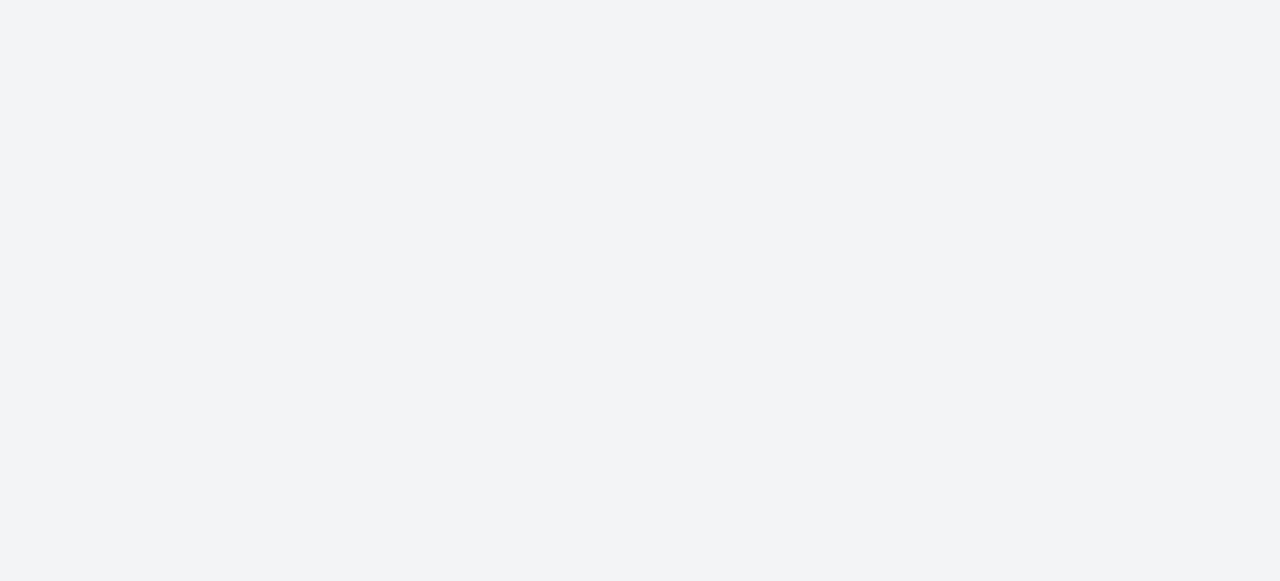
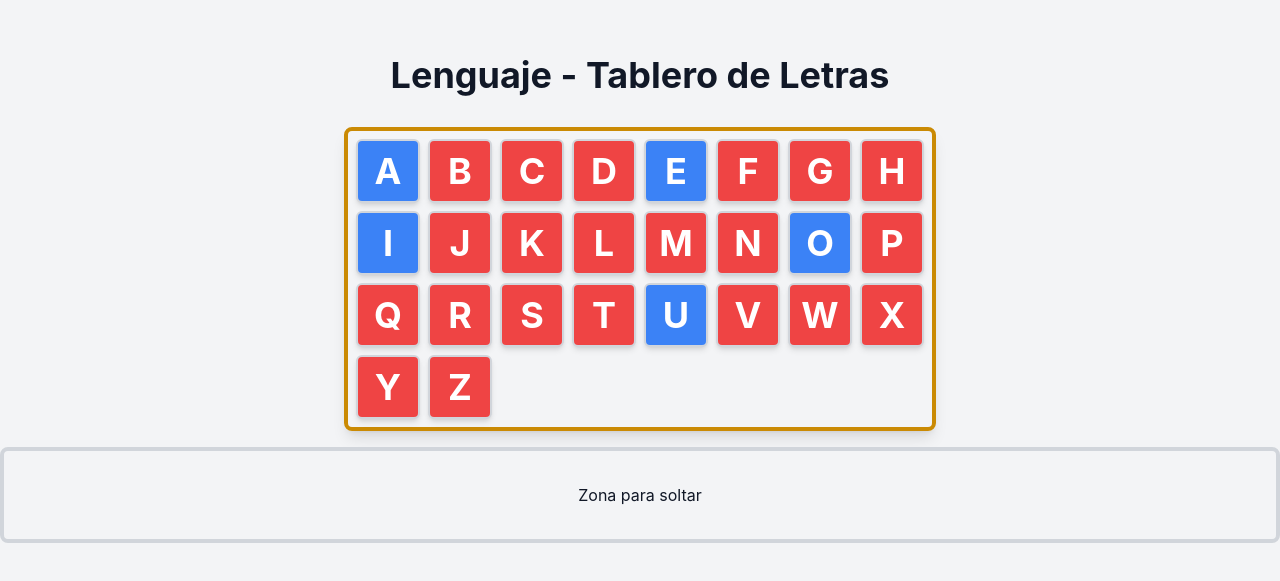
Before and after one commit to Allan07022003/frontend, a React (Create React App) app: page /language in a window 1280 px wide. Before the commit this address had no page. Shown: the part 101-682 px from the top of the page. Built offline with nearby package versions, Linux system fonts and the light colour scheme; sample sign-in values are in the browser's storage.

Commit message:
Refactorizar estilos y agregar campo de grado en la página de administración

```diff
--- a/src/App.js
+++ b/src/App.js
@@ -1,25 +1,33 @@
-import React from 'react';
-import { BrowserRouter as Router, Route, Routes, Navigate } from 'react-router-dom';
-import MathDashboard from './subjects/Math/MathDashboard'; // Dashboard de matemáticas
-import FractionBoard from './subjects/Math/Fractions/FractionBoard'; // Tablero de fracciones
-import SubtractionActivity from './subjects/Math/subtraction/SubtractionActivity'; // Actividad de restas con tiras
-import { AssistantProvider } from './context/AssistantContext'; // Proveedor del contexto del asistente
-import { Toaster } from 'react-hot-toast'; // Notificaciones
+import React from "react";
+import {
+  BrowserRouter as Router,
+  Route,
+  Routes,
+  Navigate,
+} from "react-router-dom";
+// rutas de materias
+import MathDashboard from "./subjects/Math/MathDashboard"; // Dashboard de matemáticas
+import FractionBoard from "./subjects/Math/Fractions/FractionBoard"; // Tablero de fracciones
+import SubtractionActivity from "./subjects/Math/subtraction/SubtractionActivity"; // Actividad de restas con tiras
+import Activity from "./subjects/Lenguaje/Activity";
+
+import { AssistantProvider } from "./context/AssistantContext"; // Proveedor del contexto del asistente
+import { Toaster } from "react-hot-toast"; // Notificaciones
 
 // Importaciones necesarias para React DnD
-import { DndProvider } from 'react-dnd';
-import { HTML5Backend } from 'react-dnd-html5-backend';
-import { TouchBackend } from 'react-dnd-touch-backend';
-import { isMobile } from 'react-device-detect'; // Detectar si es un dispositivo móvil
+import { DndProvider } from "react-dnd";
+import { HTML5Backend } from "react-dnd-html5-backend";
+import { TouchBackend } from "react-dnd-touch-backend";
+import { isMobile } from "react-device-detect"; // Detectar si es un dispositivo móvil
 
 // Importaciones para el sistema de autenticación
-import Login from './pages/Login';
-import Register from './pages/Register';
-import Dashboard from './pages/Dashboard';
-import ProtectedRoute from './utils/ProtectedRoute'; // Rutas protegidas
-import AdminDashboard from './pages/adminDashboard'; // Importar la página de admin
-import ResetPassword from './pages/ResetPassword'; // Importar la página de solicitud de restablecimiento de contraseña
-import ResetPasswordForm from './pages/NewPassword'; // Importar la página de restablecimiento de contraseña con token
+import Login from "./pages/Login";
+import Register from "./pages/Register";
+import Dashboard from "./pages/Dashboard";
+import ProtectedRoute from "./utils/ProtectedRoute"; // Rutas protegidas
+import AdminDashboard from "./pages/adminDashboard"; // Importar la página de admin
+import ResetPassword from "./pages/ResetPassword"; // Importar la página de solicitud de restablecimiento de contraseña
+import ResetPasswordForm from "./pages/NewPassword"; // Importar la página de restablecimiento de contraseña con token
 
 function App() {
   return (
@@ -41,7 +49,10 @@ function App() {
               <Route path="/reset-password" element={<ResetPassword />} />
 
               {/* Nueva ruta para restablecer la contraseña utilizando el token */}
-              <Route path="/reset-password/:token" element={<ResetPasswordForm />} />
+              <Route
+                path="/reset-password/:token"
+                element={<ResetPasswordForm />}
+              />
 
               {/* Ruta protegida del dashboard */}
               <Route
@@ -82,6 +93,16 @@ function App() {
                   </ProtectedRoute>
                 }
               />
+              {/* ruta para modulo de lenguaje */}
+
+              <Route
+                path="/language"
+                element={
+                  <ProtectedRoute>
+                    <Activity />
+                  </ProtectedRoute>
+                }
+              />
 
               {/* Ruta para el panel de administración */}
               <Route
--- /dev/null
+++ b/src/subjects/Lenguaje/Activity.js
@@ -0,0 +1,21 @@
+import React from 'react';
+import { DndProvider } from 'react-dnd';
+import { HTML5Backend } from 'react-dnd-html5-backend';
+import { TouchBackend } from 'react-dnd-touch-backend';
+import { isMobile } from 'react-device-detect';
+import LetterBox from './components/LetterBox';
+import DropZone from './components/DropZone';
+
+const Activity = () => {
+  return (
+    <DndProvider backend={isMobile ? TouchBackend : HTML5Backend}>
+      <div className="min-h-screen flex flex-col items-center justify-center bg-gray-100">
+        <h1 className="text-4xl font-bold mb-4">Lenguaje - Tablero de Letras</h1>
+        <LetterBox />
+        <DropZone />
+      </div>
+    </DndProvider>
+  );
+};
+
+export default Activity;
--- /dev/null
+++ b/src/subjects/Lenguaje/components/DropZone.js
@@ -0,0 +1,37 @@
+import React from 'react';
+import { useDrop } from 'react-dnd';
+
+const speak = (text) => {
+  if ('speechSynthesis' in window) {
+    const utterance = new SpeechSynthesisUtterance(text);
+    utterance.lang = 'es-ES'; // Idioma español
+    utterance.voice = speechSynthesis.getVoices().find(voice => voice.name.includes('Google') && voice.lang === 'es-ES');
+    speechSynthesis.speak(utterance);
+  } else {
+    console.error('La API de síntesis de voz no es compatible con este navegador.');
+  }
+};
+
+const DropZone = ({ completedPhrase }) => {
+  const [{ isOver }, drop] = useDrop(() => ({
+    accept: 'LETTER',
+    drop: () => {
+      // Llamar a la función de voz para leer la frase completa
+      speak(completedPhrase);
+    },
+    collect: (monitor) => ({
+      isOver: monitor.isOver(),
+    }),
+  }));
+
+  return (
+    <div
+      ref={drop}
+      className={`w-full h-24 border-4 ${isOver ? 'border-green-500' : 'border-gray-300'} rounded-lg flex justify-center items-center`}
+    >
+      {isOver ? '¡Suelta aquí!' : 'Zona para soltar'}
+    </div>
+  );
+};
+
+export default DropZone;
--- /dev/null
+++ b/src/subjects/Lenguaje/components/LetterBox.js
@@ -0,0 +1,53 @@
+import React from 'react';
+import { useDrag } from 'react-dnd';
+import { speak } from '../../../utils/voiceService'; // Asegúrate de que la función speak esté bien importada
+
+const letters = 'ABCDEFGHIJKLMNOPQRSTUVWXYZ'.split('');
+const vowels = ['A', 'E', 'I', 'O', 'U', 'Ñ'];
+
+const LetterBox = () => {
+  return (
+    <div className="p-4">
+      <div className="grid grid-cols-4 sm:grid-cols-6 lg:grid-cols-8 gap-2 border-4 border-yellow-600 p-2 rounded-lg shadow-lg">
+        {letters.map((letter, index) => (
+          <Letter key={index} letter={letter} />
+        ))}
+      </div>
+    </div>
+  );
+};
+
+const Letter = ({ letter }) => {
+  const [{ isDragging }, drag, preview] = useDrag(() => ({
+    type: 'LETTER',
+    item: { letter },
+    collect: (monitor) => ({
+      isDragging: monitor.isDragging(),
+    }),
+    options: {
+      dropEffect: 'move',
+    },
+  }), []);
+
+  const color = vowels.includes(letter) ? 'bg-blue-500 text-white' : 'bg-red-500 text-white';
+
+  const handleClick = () => {
+    speak(letter); // Usar la función speak para generar la voz desde el backend
+  };
+
+  return (
+    <div
+      ref={drag}
+      onClick={handleClick} // Llamar a speak cuando se haga clic
+      className={`flex items-center justify-center font-bold text-4xl h-16 w-16 border-2 border-gray-300 rounded-md shadow-md cursor-pointer notranslate ${color} transition-transform transform hover:scale-105`}
+      style={{
+        cursor: isDragging ? 'grabbing' : 'grab',
+        opacity: isDragging ? 1 : 1,
+      }}
+    >
+      {letter}
+    </div>
+  );
+};
+
+export default LetterBox;
--- a/src/subjects/Math/MathDashboard.js
+++ b/src/subjects/Math/MathDashboard.js
@@ -10,13 +10,9 @@ const MathDashboard = () => {
         <Link to="/math/fractions" className="bg-blue-500 text-white py-4 px-6 rounded-lg text-2xl hover:bg-blue-600">
           Fracciones
         </Link>
-        <Link to="/math/addition" className="bg-green-500 text-white py-4 px-6 rounded-lg text-2xl hover:bg-green-600">
-          Sumas
-        </Link>
         <Link to="/math/subtraction" className="bg-red-500 text-white py-4 px-6 rounded-lg text-2xl hover:bg-red-600">
           Restas
         </Link>
-        {/* Agrega más enlaces aquí para otras actividades como multiplicación, división, etc. */}
       </div>
     </div>
   );
--- /dev/null
+++ b/src/utils/voiceService.js
@@ -0,0 +1,27 @@
+// utils/voiceService.js
+
+export const speak = async (text) => {
+    try {
+      // Realizar la solicitud POST al backend
+      const response = await fetch('https://backend-montessori-c4e81f9ce871.herokuapp.com/api/speak', {
+        method: 'POST',
+        headers: {
+          'Content-Type': 'application/json',
+        },
+        body: JSON.stringify({ text }), // Enviar el texto a convertir en voz
+      });
+
+      // Verificar si la respuesta es exitosa
+      if (!response.ok) {
+        throw new Error('Error al obtener la voz');
+      }
+
+      // Obtener el archivo de audio como Blob y reproducirlo
+      const audioBlob = await response.blob();
+      const audioUrl = window.URL.createObjectURL(audioBlob);
+      const audio = new Audio(audioUrl);
+      audio.play();
+    } catch (error) {
+      console.error('Error al intentar hablar:', error);
+    }
+  };
```
Also changed, not shown: src/pages/adminDashboard.js (+166 -63 lines), SubtractionActivity.css (deleted), 2 other files (tests, documents, lock files or other folders).
